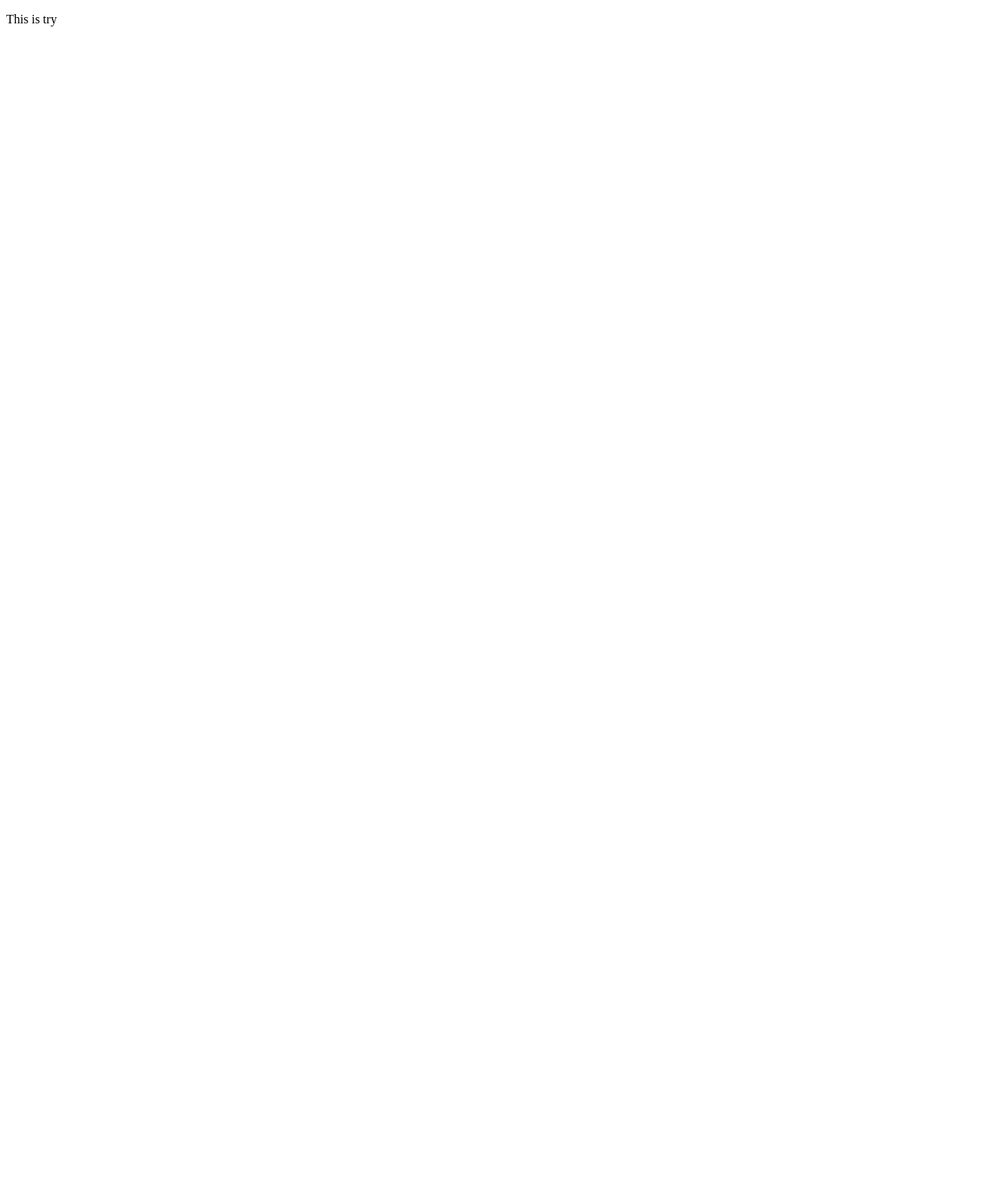
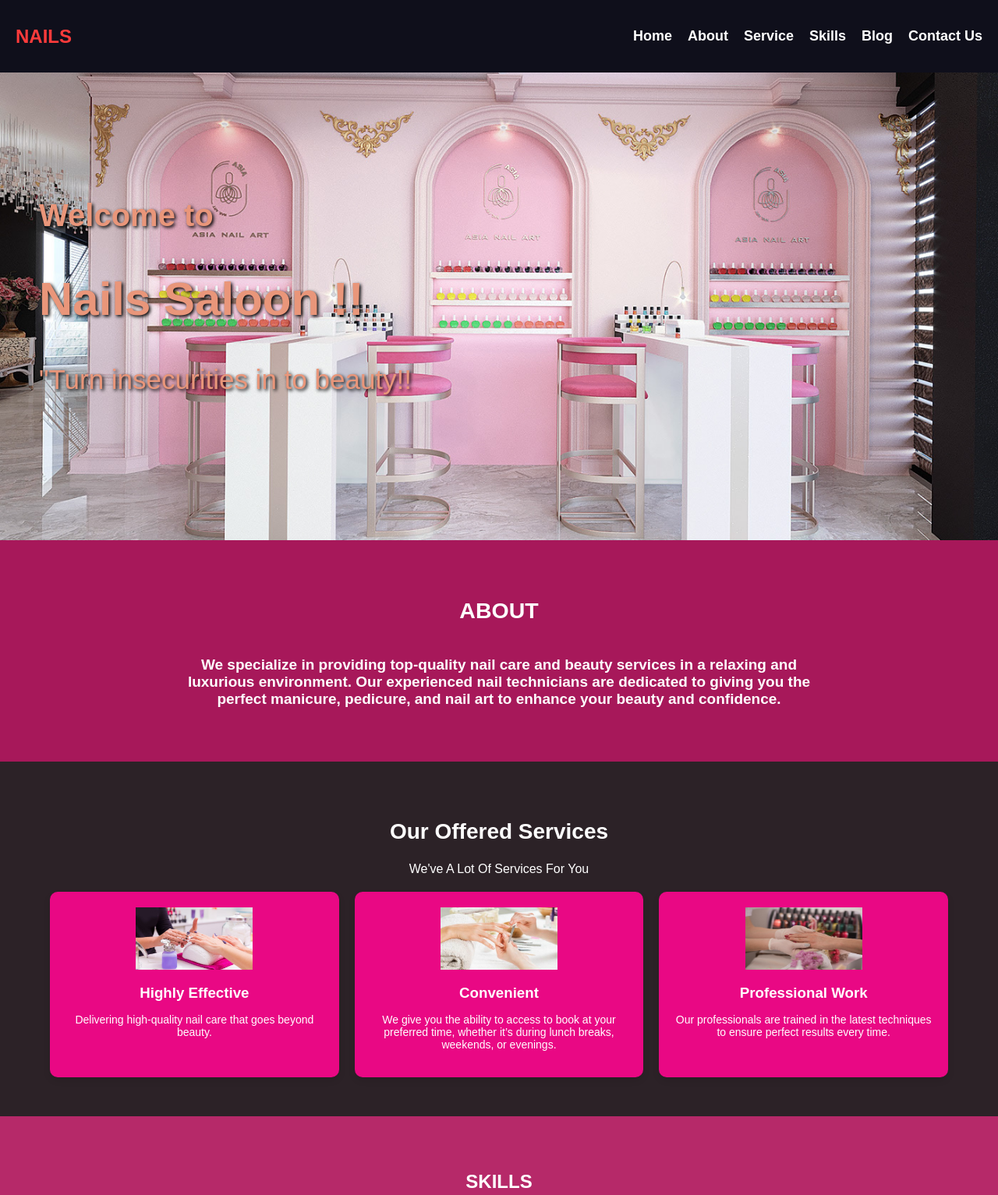
Before and after one commit to GuillPuerte/Puerte-LandingPage, a plain HTML site: page index.html in a window 1280 px wide. Shown: the top 1533 px of the page at 78% size. Before the commit the page ends 800 px from the top, so only its background shows below. Drawn offline with Linux system fonts and the light colour scheme.

Commit message:
Designing

```diff
--- a/index.html
+++ b/index.html
@@ -3,9 +3,103 @@
 <head>
     <meta charset="UTF-8">
     <meta name="viewport" content="width=device-width, initial-scale=1.0">
-    <title>Document</title>
+    <title>Personal Portfolio</title>
+    <link rel="stylesheet" href="styles.css">
 </head>
 <body>
-    <p> This is try</p>
+    <header>
+        <div class="logo">NAILS</div>
+        <nav>
+            <ul>
+                <li><a href="#home">Home</a></li>
+                <li><a href="#about">About</a></li>
+                <li><a href="#service">Service</a></li>
+                <li><a href="#skills">Skills</a></li>
+                <li><a href="#blog">Blog</a></li>
+                <li><a href="#contact">Contact Us</a></li>
+            </ul>
+        </nav>
+    </header>
+    <section id="home" class="hero">
+        <div class="hero-content">
+            <h2>Welcome to </h2>
+            <h1> Nails Saloon !!</h1>
+            <p>"Turn insecurities in to beauty!!</p>
+            <div class="social-icons">
+                <a href="#"><i class="fab fa-facebook-f"></i></a>
+                <a href="#"><i class="fab fa-twitter"></i></a>
+                <a href="#"><i class="fab fa-linkedin-in"></i></a>
+                <a href="#"><i class="fab fa-instagram"></i></a>
+                <a href="#"><i class="fab fa-behance"></i></a>
+            </div>
+        </div>
+
+    </section>
+
+    <section id="about">
+        <h1>ABOUT</h1>
+        <div class="about-container">
+            <p>  We specialize in providing top-quality nail care and beauty services in a relaxing and luxurious environment. Our experienced nail technicians are dedicated to giving you the perfect manicure, pedicure, and nail art to enhance your beauty and confidence.</p>
+        </div>
+    </section>
+
+    <section class="services">
+        <h2>Our Offered Services</h2>
+        <p>We've A Lot Of Services For You</p>
+        <div class="service-cards">
+            <div class="card">
+                <img src="s1.jpg" alt="Highly Effective">
+                <h3>Highly Effective</h3>
+                <p>Delivering high-quality nail care that goes beyond beauty. </p>
+            </div>
+            <div class="card">
+                <img src="s2.jpg" alt="Convenient">
+                <h3>Convenient</h3>
+                <p>We give you the ability to access to book at your preferred time, whether it’s during lunch breaks, weekends, or evenings. </p>
+            </div>
+            <div class="card">
+                <img src="s3.jpg" alt="Professional Work">
+                <h3>Professional Work</h3>
+                <p>Our professionals are trained in the latest techniques to ensure perfect results every time. </p>
+            </div>
+        </div>
+    </section>
+
+    <section id="skills">
+        <h2>SKILLS</h2>
+        <div class="skills-container">
+            <ul>
+                <li><strong> Nail Care & Technical Skills:  </strong> Precision in achieving clean and stylish looks.</li>
+                <li><strong>Customer Service & Communication Skills: </strong>  Paying attention to client needs and preferences. </li>
+                <li><strong> Business & Management Skills: </strong> Managing appointments efficiently.</li>
+                <li><strong>Creativity & Trend Awareness:</strong>  Following new styles, colors, and techniques.</li>
+            </ul>
+        </div>
+    </section>
+
+    <section id="blog">
+        <h2>BLOG</h2>
+        <div class="blog-container">
+            <p> A simple yet essential treatment that includes nail trimming, shaping, cuticle care, and polish. Perfect for keeping your hands and feet looking neat and clean!</p>
+            <p> A fresh manicure or pedicure can make you feel confident and stylish. Whether you're looking for classic nail care, trendy designs, or luxurious treatments, your local nail salon offers plenty of options. Let’s explore the best services to treat yourself to!</p>
+        </div>
+    </section>
+
+    <section id="contact">
+        <h2>CONTACT </h2>
+        <div class="contact-container">
+            <form>
+                <label for="email">Email:</label>
+                <input type="email" id="email" name="email" required>
+                <br>
+                <br>
+                <label for="message">Message:</label>
+                <textarea id="message" name="message" rows="4" required></textarea>
+
+                <button type="submit">Send</button>
+            </form>
+
+        </div>
+    </section>
 </body>
 </html>
--- a/styles.css
+++ b/styles.css
@@ -0,0 +1,162 @@
+body {
+    font-family: Arial, sans-serif;
+    background-color: #2c2227;
+    color: white;
+    margin: 0;
+    padding: 0;
+}
+
+header {
+    display: flex;
+    justify-content: space-between;
+    align-items: center;
+    padding: 20px;
+    background: #0f0f1b;
+}
+
+.logo {
+    font-size: 24px;
+    font-weight: bold;
+    color: #ff3b3b;
+}
+
+nav ul {
+    list-style: none;
+    display: flex;
+    gap: 20px;
+}
+
+nav ul li {
+    display: inline;
+}
+
+nav ul li a {
+    color: white;
+    text-decoration: none;
+    font-size: 18px;
+    font-weight: bold;
+}
+
+.hero {
+    background: url('bgnail.jpg') no-repeat center center/cover;
+    height: 500px;
+    display: flex;
+    align-items: center;
+    text-align: left;
+    padding: 50px;
+    color: white;
+}
+
+.hero-content h1 {
+    font-size: 60px;
+    font-weight: bold;
+    color: darksalmon;
+    text-shadow: 2px 2px 4px #000000;
+}
+
+.hero-content h2 {
+    text-align: left;
+    font-size: 40px;
+    color: darksalmon;
+    text-shadow: 2px 2px 4px #000000;
+}
+
+.hero-content p {
+    font-size: 35px;
+    margin-top: 20px;
+    color: darksalmon;
+    text-shadow: 2px 2px 4px #000000;
+}
+
+.social-icons a {
+    margin-right: 10px;
+    color: white;
+    font-size: 20px;
+    text-decoration: none;
+}
+
+.hero-image img {
+    width: 300px;
+    border-radius: 10px;
+}
+
+
+.about-container {
+    display: flex;
+    align-items: center;
+    gap: 2rem;
+}
+section {
+    text-align: center; /* Centers text inside each section */
+    padding: 50px 20px; /* Adds spacing */
+}
+
+h2, h3 {
+    text-align: center; /* Centers section titles */
+}
+
+.about-container,
+.service-container,
+.skills-container,
+.blog-container,
+.contact-container {
+    max-width: 800px; /* Restricts content width for better readability */
+    margin: 0 auto; /* Centers the content */
+    text-align: center; /* Ensures text is centered */
+}
+#about {
+    background-color: #a7185a;
+    font-size: 19px;
+    font-weight: bold;
+
+}
+#service {
+    background-color: #802850;
+}
+#skills {
+    background-color: #b62969;
+}
+#blog {
+    background-color: #db5a96;
+}
+#contact {
+    background-color: #29151e;
+}
+.services {
+    text-align: center;
+    padding: 50px 5%;
+}
+
+.services h2 {
+    font-size: 28px;
+    font-weight: bold;
+}
+
+.service-cards {
+    display: flex;
+    justify-content: center;
+    gap: 20px;
+    margin-top: 20px;
+}
+
+.card {
+    background: rgb(233, 8, 132);
+    padding: 20px;
+    border-radius: 10px;
+    text-align: center;
+    width: 400px;
+    box-shadow: 0 4px 8px rgba(0, 0, 0, 0.1);
+}
+
+.card img {
+    width: 150px;
+    height: 80px;
+}
+
+.card h3 {
+    margin: 15px 0;
+}
+
+.card p {
+    font-size: 14px;
+}
```
Also changed, not shown: 4a10c7e8c9f33ad6df0157d2740fd3b8-removebg-preview.png (added), bgnail.jpg (added), s1.jpg (added), s2.jpg (added), s3.jpg (added).
